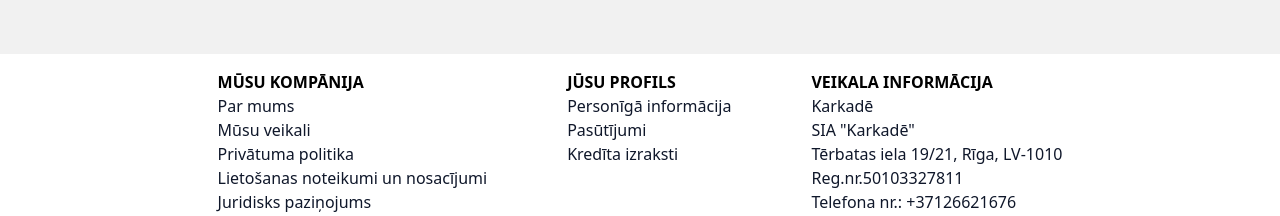
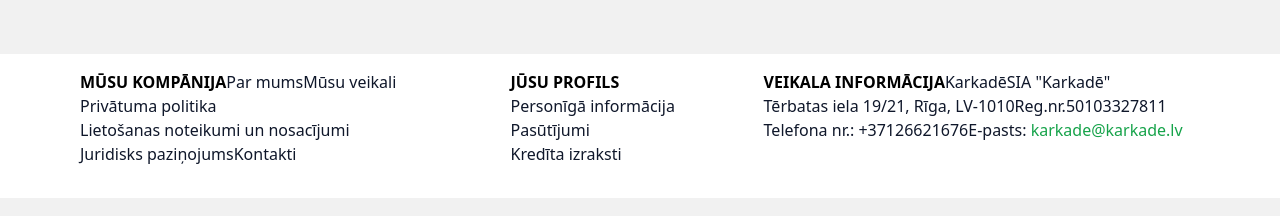
Before and after one commit to karkadee/karkade, a Next.js app: page / in a window 1280 px wide. Shown: the part 1572-1788 px from the top of the page. Built offline with nearby package versions, Linux system fonts and the light colour scheme.

Commit message:
accessibility

```diff
--- a/src/components/Footer.tsx
+++ b/src/components/Footer.tsx
@@ -7,73 +7,103 @@
             <div className="md:mr-10 mb-4 pl-4 sm:pl-0 w-full sm:w-80 md:w-auto">
                 <strong className="">MŪSU KOMPĀNIJA</strong>
 
+                <button>
                     <Link href="/">
                         <p className="">Par mums</p>
                     </Link>
+                </button>
 
+                <button>
                     <Link href="/">
                         <p className="">Mūsu veikali</p>
                     </Link>
+                </button>
 
+                <button>
                     <Link href="/">
                         <p className="">Privātuma politika</p>
                     </Link>
+                </button>
 
+                <button>
                     <Link href="/">
                         <p className="">Lietošanas noteikumi un nosacījumi</p>
                     </Link>
+                </button>
 
+                <button>
                     <Link href="/">
                         <p className="">Juridisks paziņojums</p>
                     </Link>
+                </button>
 
+                <button>
                     <Link href="/">
                         <p className="">Kontakti</p>
                     </Link>
+                </button>
             </div>
 
             <div className="md:mx-10 mb-4 pl-4 sm:pl-0 w-full sm:w-80 md:w-auto">
                 <strong className="">JŪSU PROFILS</strong>
 
+                <button>
                     <Link href="/">
                         <p className="">Personīgā informācija</p>
                     </Link>
+                </button>
 
+                <button>
                     <Link href="/">
                         <p className="">Pasūtījumi</p>
                     </Link>
+                </button>
 
+                <button>
                     <Link href="/">
                         <p className="">Kredīta izraksti</p>
                     </Link>
+                </button>
             </div>
 
             <div className="md:ml-10 mb-4 pl-4 sm:pl-0 w-full sm:w-80 md:w-auto">
                 <strong className="">VEIKALA INFORMĀCIJA</strong>
 
+                <button>
                     <Link href="/">
                         <p className="">Karkadē</p>
                     </Link>
+                </button>
 
+                <button>
                     <Link href="/">
                         <p className="">SIA "Karkadē"</p>
                     </Link>
+                </button>
 
+                <button>
                     <Link href="/">
                         <p className="">Tērbatas iela 19/21, Rīga, LV-1010</p>
                     </Link>
+                </button>
 
+                <button>
                     <Link href="/">
                         <p className="">Reg.nr.50103327811</p>
                     </Link>
+                </button>
 
+                <button>
                     <Link href="/">
                         <p className="">Telefona nr.: +37126621676</p>
                     </Link>
+                </button>
 
+                <button>
                     <Link href="/">
                         <p className="">E-pasts: <a href="mailto: karkade@karkade.lv">karkade@karkade.lv</a></p>
                     </Link>
+                </button>
             </div>
         </footer>
     );
```
Lines whose indentation alone changed are shown as unchanged.
